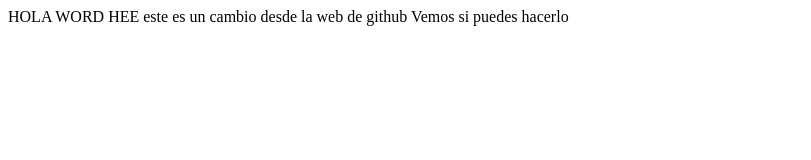
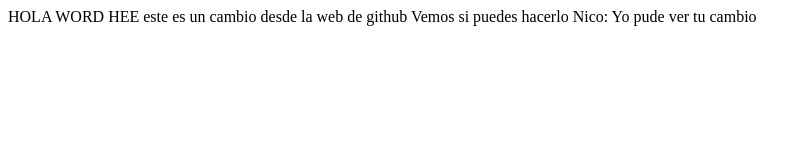
Before and after one commit to Crissper/MiPrimerRep, a plain HTML site: page Index.html in a window 1280 px wide. Shown: the whole page, without its empty margins (0-811 px from the left). Drawn offline with Linux system fonts and the light colour scheme.

Commit message:
agrego el texto - Yo pude ver tu cambio

```diff
--- a/Index.html
+++ b/Index.html
@@ -1,3 +1,4 @@
 <HTML> HOLA WORD HEE</HTML>
 <span> este es un cambio desde la web de github</span>
 <span> Vemos si puedes hacerlo</span>
+<span>Nico: Yo pude ver tu cambio</span>
```
